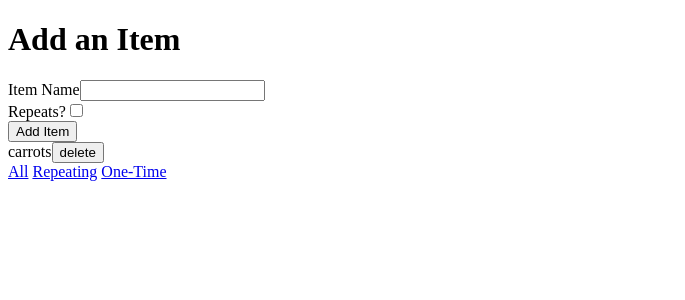
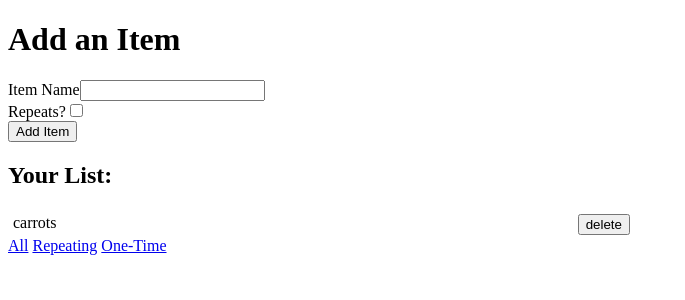
Before and after one commit to g-dylan-cunningham/shopping-list-app, a React (Create React App) app: page / in a window 1280 px wide. Shown: the top 300 px of the page, without its empty margins (0-685 px from the left). Built offline with nearby package versions, Linux system fonts and the light colour scheme.

Commit message:
small improvements for Items component

```diff
--- a/src/components/Items.jsx
+++ b/src/components/Items.jsx
@@ -5,15 +5,17 @@ import * as actionCreators from '../actions';
 const Item = ({item, deleteItem}) => {
 
     const baseStyle = {
-        width: '50%'
+        width: '50%',
+        position: 'relative',
+        padding: '5px 5px'
     }
 
     return (
         <div
             style={item.repeating ? {backgroundColor: 'yellow', ...baseStyle} : baseStyle}
         >
-            <span>{item.text}</span>
-            <button onClick={() => deleteItem(item.id)}>delete</button>
+            <span>{item.text}</span>{" "}
+            <button style={{position: 'absolute', right: '20px'}} onClick={() => deleteItem(item.id)}>delete</button>
         </div>
     )
 }
@@ -22,6 +24,7 @@ const Items = ({items, deleteItem}) => {
 
     return (
         <div>
+            <h2>Your List:</h2>
             {items.map(item => {
                 return <Item key={item.id} item={item} deleteItem={deleteItem}/>
             })}
```
